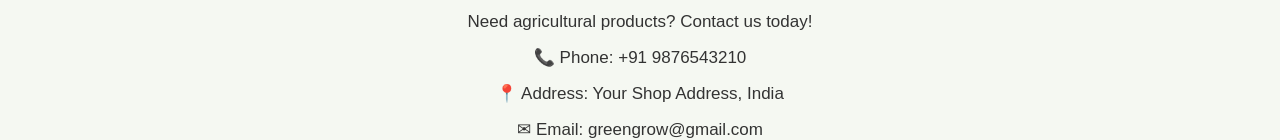
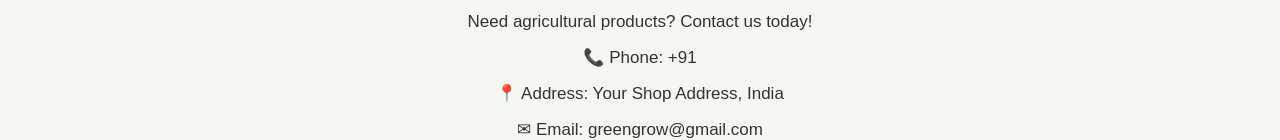
Before and after one commit to shivakumartegannavar-prog28/web1, a plain HTML site: page index.html in a window 1280 px wide. Shown: the part 1440-1580 px from the top of the page. Drawn offline with Linux system fonts and the light colour scheme.

Commit message:
Fix HTML formatting and structure

```diff
--- a/index.html
+++ b/index.html
@@ -80,7 +80,7 @@
         <h2>Contact Us</h2>
         <p>Need agricultural products? Contact us today!</p>
 
-        <p>📞 Phone: +91 9876543210</p>
+        <p>📞 Phone: +91 </p>
         <p>📍 Address: Your Shop Address, India</p>
         <p>✉ Email: greengrow@gmail.com</p>
 
```
